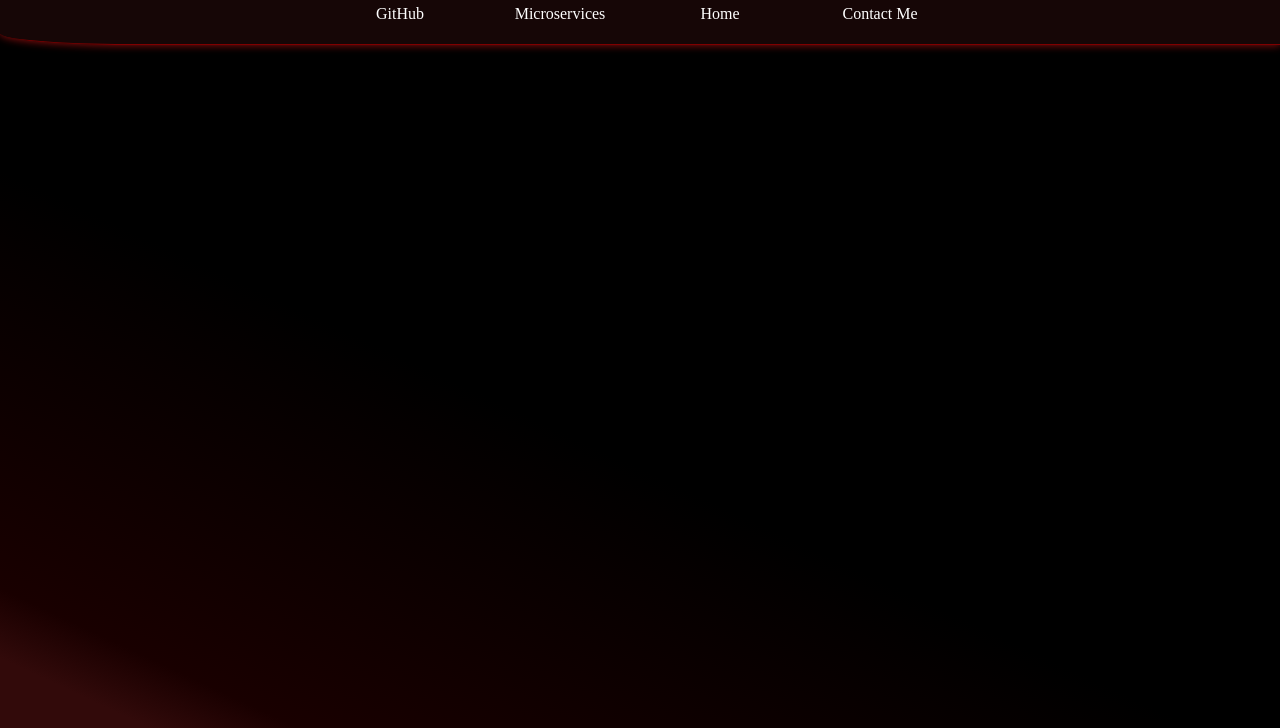
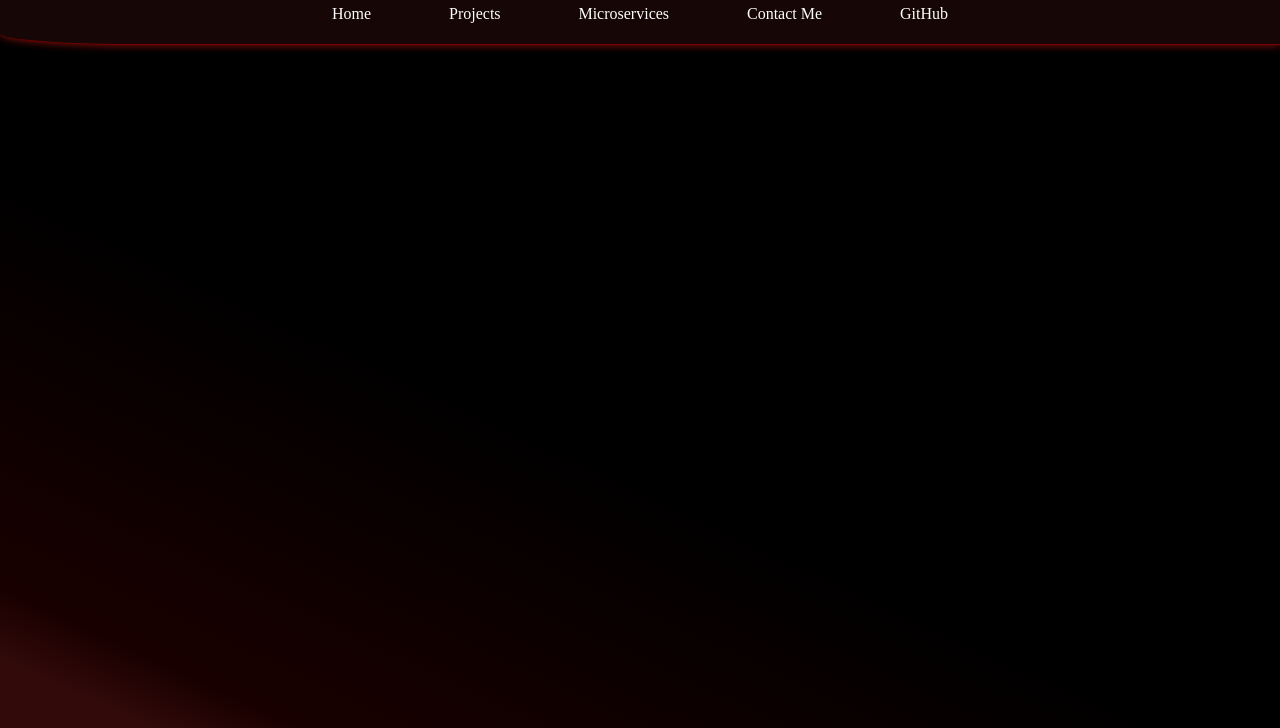
Before and after one commit to JSJm25/Portfolio-Website, a website: page views/templates/header.html in a window 1280 px wide. Shown: the part 72-800 px from the top of the page. Drawn offline with Linux system fonts and the light colour scheme.

Commit message:
Added projects link to nav element

```diff
--- a/views/templates/header.html
+++ b/views/templates/header.html
@@ -10,10 +10,11 @@
         <header class="header fg">
             <h1 class="text-center header-text">Jeffrey Morrison MacMullin</h1>
             <nav class="navbar w-50 mx-auto row text-center text-white">
-                <div class="nav-pills col-3"><a href="https://github.com/JSJm25" class="text-decoration-none text-white">GitHub</a></div>
-                <div class="nav-pills col-3"><a href="/micros" class="text-decoration-none text-white">Microservices</a></div>
-                <div class="nav-pills col-3"><a href="/" class="text-decoration-none text-white">Home</a></div>
-                <div class="nav-pills col-3"><a href="/contact" class="text-decoration-none text-white">Contact Me</a></div>
+                <div class="nav-pills col-auto"><a href="/" class="text-decoration-none text-white">Home</a></div>
+                <div class="nav-pills col-auto"><a href="/projects" class="text-decoration-none text-white">Projects</a></div>
+                <div class="nav-pills col-auto"><a href="/micros" class="text-decoration-none text-white">Microservices</a></div>
+                <div class="nav-pills col-auto"><a href="/contact" class="text-decoration-none text-white">Contact Me</a></div>
+                <div class="nav-pills col-auto"><a href="https://github.com/JSJm25" class="text-decoration-none text-white">GitHub</a></div>
             </nav>
         </header>
     </body>
```
